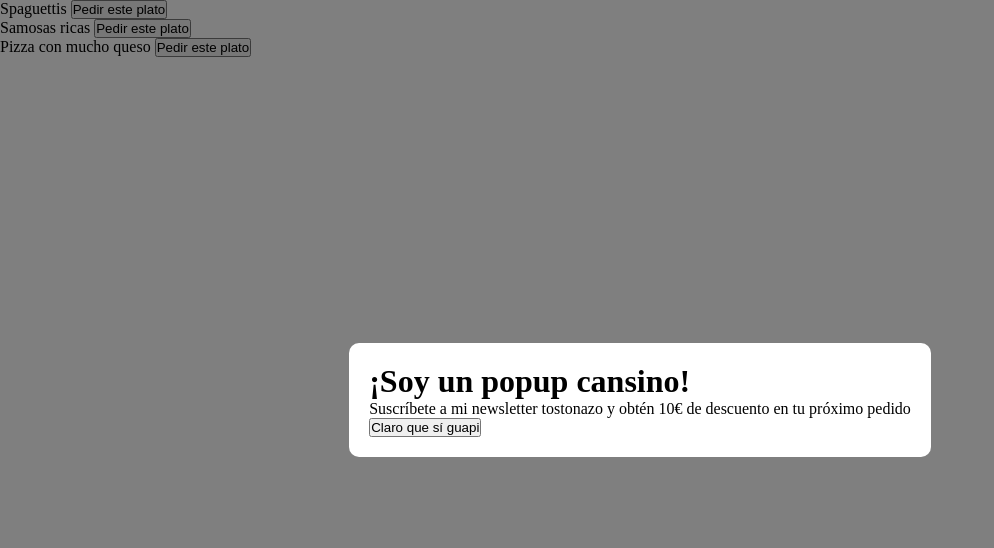
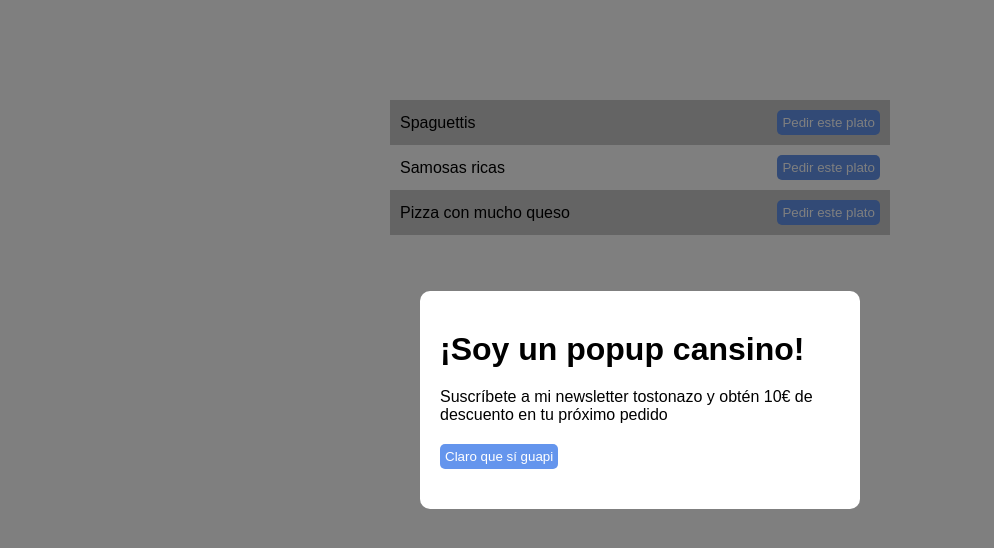
Before and after one commit to SircFerrer/ejercicios-en-clase-h, a plain HTML site: page module-2/lesson-5/food-app/index.html in a window 1280 px wide. Shown: the whole page, without its empty margins (0-994 px from the left). Drawn offline with Linux system fonts and the light colour scheme.

Commit message:
Fix styles

```diff
--- a/module-2/lesson-5/food-app/css/style.css
+++ b/module-2/lesson-5/food-app/css/style.css
@@ -3,8 +3,49 @@
   padding: 0;
 }
 
+h1,p{
+  margin-bottom: 20px;
+}
+
+body{
+  font-family: Arial, Helvetica, sans-serif;
+}
+
 .hidden{
   display: none !important;
+}
+
+button{
+  background: cornflowerblue;
+  border: 0;
+  border-radius: 5px;
+  color: white;
+  padding: 5px;
+}
+
+button:hover{
+  background: darkcyan;
+}
+
+main{
+  max-width: 500px;
+  margin: auto;
+  margin-top: 100px;
+}
+
+ul {
+  list-style-type: none;
+}
+
+li{
+  padding: 10px;
+  display: flex;
+  align-items: center;
+  justify-content: space-between;
+}
+
+li:nth-child(odd){
+  background: #cacaca;
 }
 
 .overlay{
@@ -21,7 +62,7 @@
 
 .popup-wrapper{
   background: white;
-  min-width: 300px;
+  max-width: 400px;
   padding: 20px;
   border-radius: 10px;
 }
--- a/module-2/lesson-5/food-app/index.html
+++ b/module-2/lesson-5/food-app/index.html
@@ -8,10 +8,10 @@
   <title>Document</title>
 </head>
 <body>
-  <div>
+  <main>
     <ul class="food-list" id="food-list">
     </ul>
-  </div>
+  </main>
 <!--estructura de pop up-->
   <div class="overlay hidden" id="overlay">
     <div class="popup-wrapper">
```
